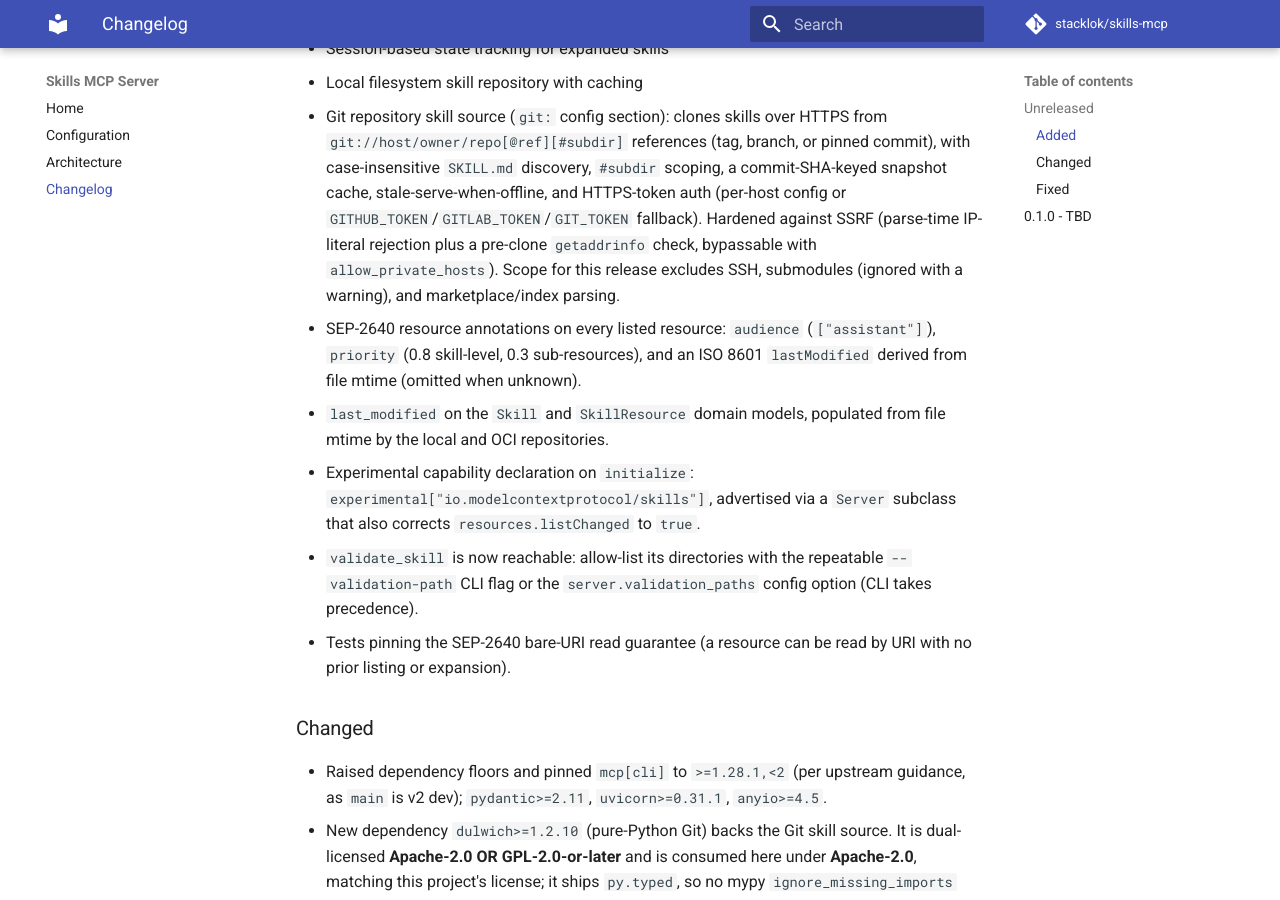
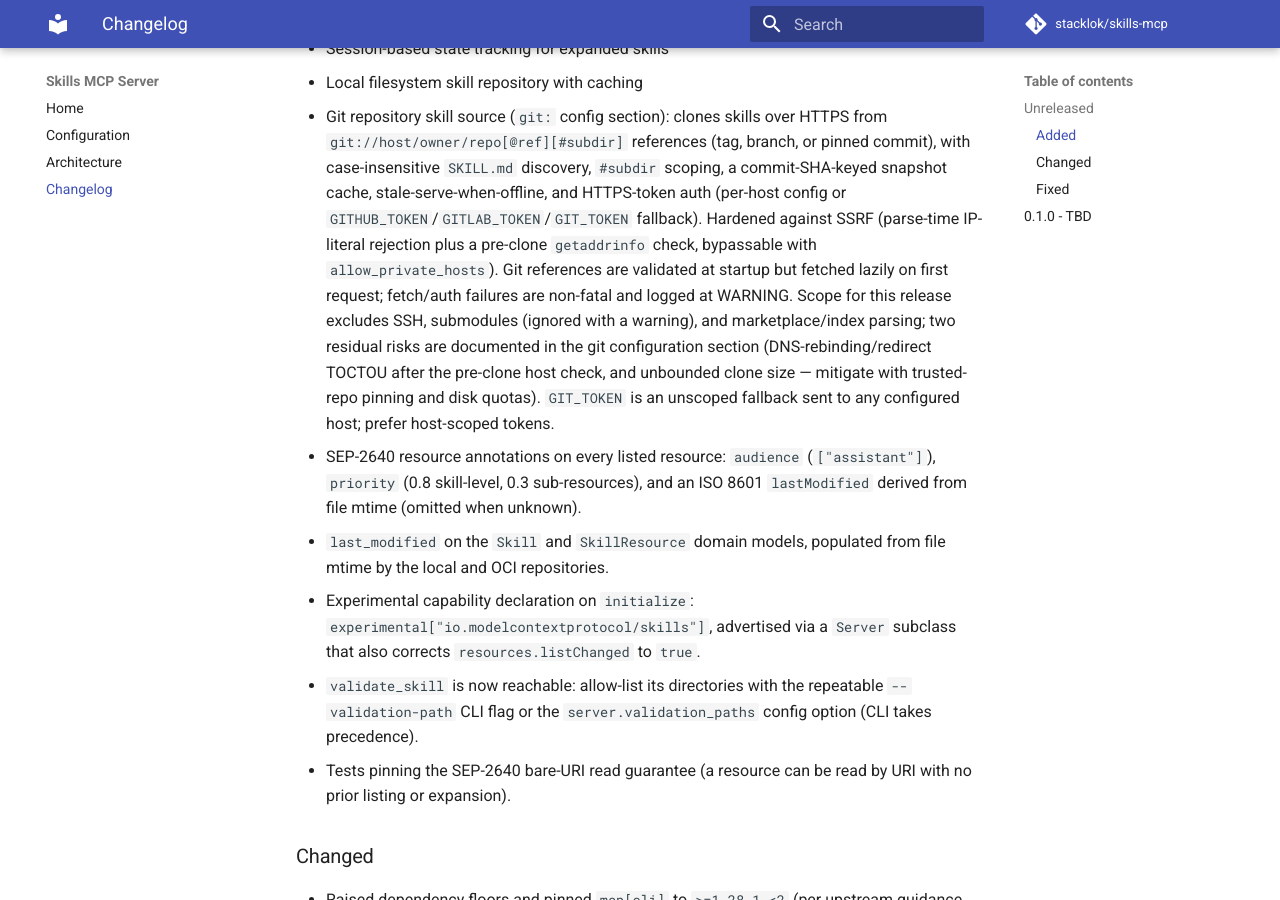
Before and after one commit to StacklokLabs/skills-mcp, an MkDocs documentation site: the page built from docs/changelog.md, in a window 1280 px wide and 900 px high, scrolled down 373 px. Built offline with MkDocs 1.6.1 and Material for MkDocs 9.7.7, drawn with Linux system fonts in a browser that asks for light colours; comment, search, counter and statistics services are not loaded.

Commit message:
docs: address git UX and security-residual disclosure
- Lead the git section with a public-repo, zero-config example and state
  explicitly that public repositories need no auth configuration.
- Document the fetch lifecycle: git refs are validated at startup but
  fetched lazily on first request; fetch/resolve/auth failures are
  non-fatal and appear only in WARNING logs. Name the exact log strings to
  grep ("Failed to resolve", "Failed to fetch git repo", "Serving stale").
  Fix the startup-validation list to include git reference parsing and to
  state that network operations are not part of startup validation.
- Explain the x-access-token default username (GitHub convention; GitLab
  accepts any non-empty username with a PAT) and contrast a no-subdir with
  a #subdir example.
- Add a loud warning that GIT_TOKEN is an unscoped fallback sent to any
  configured host; prefer host-scoped GITHUB_TOKEN/GITLAB_TOKEN or per-host
  auth.
- Add a security-notes subsection documenting accepted residuals
  (DNS-rebinding/redirect TOCTOU after the pre-clone host check; unbounded
  clone size) with mitigations, and note them in the changelog.

Co-Authored-By: Claude Fable 5 <noreply@anthropic.com>

```diff
--- a/docs/changelog.md
+++ b/docs/changelog.md
@@ -17,8 +17,14 @@ Format based on [Keep a Changelog](https://keepachangelog.com/en/1.1.0/).
   HTTPS-token auth (per-host config or `GITHUB_TOKEN`/`GITLAB_TOKEN`/`GIT_TOKEN`
   fallback). Hardened against SSRF (parse-time IP-literal rejection plus a
   pre-clone `getaddrinfo` check, bypassable with `allow_private_hosts`).
-  Scope for this release excludes SSH, submodules (ignored with a warning), and
-  marketplace/index parsing.
+  Git references are validated at startup but fetched lazily on first request;
+  fetch/auth failures are non-fatal and logged at WARNING. Scope for this
+  release excludes SSH, submodules (ignored with a warning), and
+  marketplace/index parsing; two residual risks are documented in the git
+  configuration section (DNS-rebinding/redirect TOCTOU after the pre-clone host
+  check, and unbounded clone size — mitigate with trusted-repo pinning and disk
+  quotas). `GIT_TOKEN` is an unscoped fallback sent to any configured host;
+  prefer host-scoped tokens.
 - SEP-2640 resource annotations on every listed resource: `audience`
   (`["assistant"]`), `priority` (0.8 skill-level, 0.3 sub-resources), and an
   ISO 8601 `lastModified` derived from file mtime (omitted when unknown).
```
Also changed, not shown: docs/configuration.md (+84 -2 lines).
